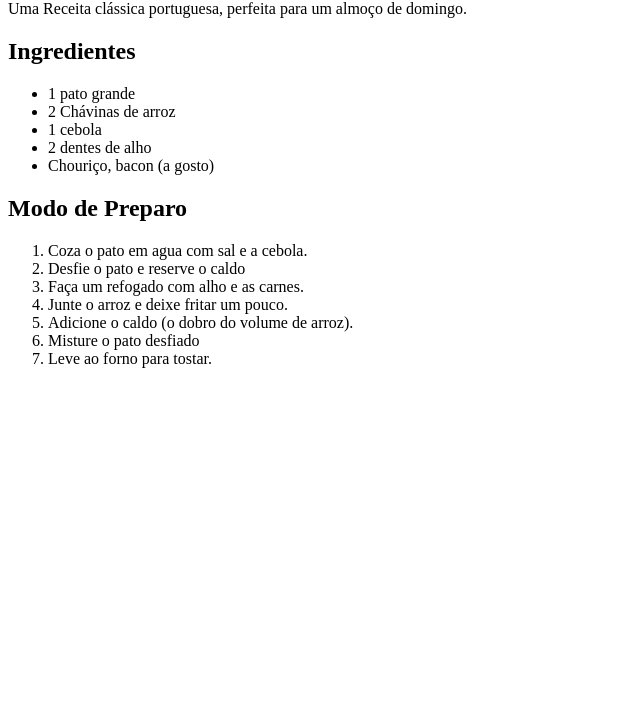
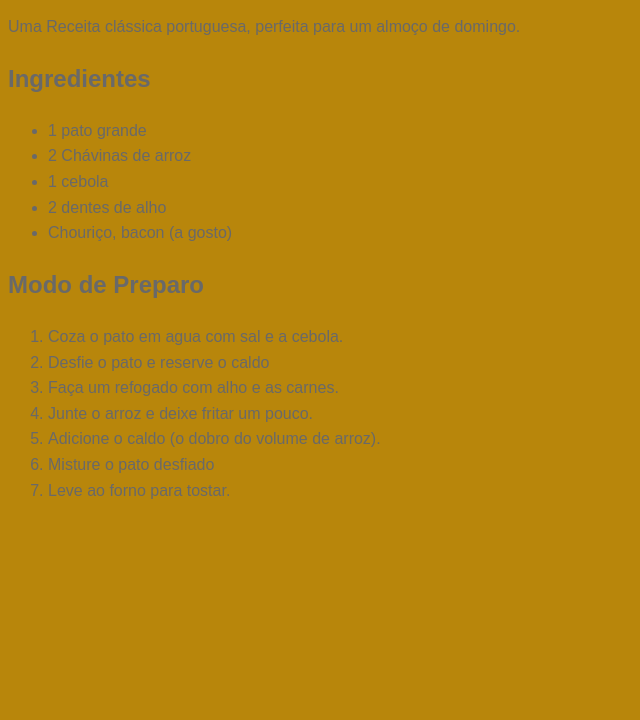
Before and after one commit to tiagodearaujo13-lab/Meu-primeiro-projeto, a plain HTML site: page index.html in a window 1280 px wide. Shown: the part 80-800 px from the top of the page, without its empty margins (0-640 px from the left). Drawn offline with Linux system fonts and the light colour scheme.

Commit message:
Adicionei estilos CSS para a pagina de receita

```diff
--- a/index.html
+++ b/index.html
@@ -4,6 +4,7 @@
     <meta charset="UTF-8">
     <meta name="viewport" content="width=device-width, initial-scale=1.0">
     <title>A Minha Página de Receitas</title>
+    <link rel="stylesheet" href="style.css">
 </head>
 <body>
   <main>
--- /dev/null
+++ b/style.css
@@ -0,0 +1,6 @@
+body {
+    font-family: Arial, sans-serif;
+    line-height: 1.6;
+    background-color: darkgoldenrod;
+    color: dimgrey;
+}
```
